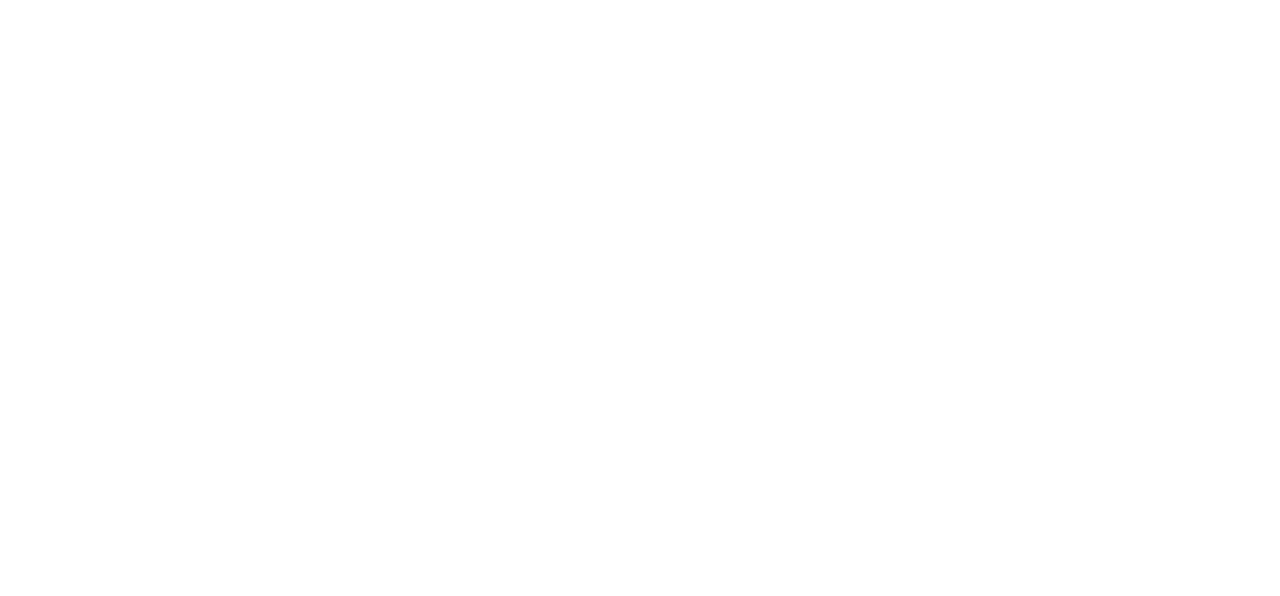
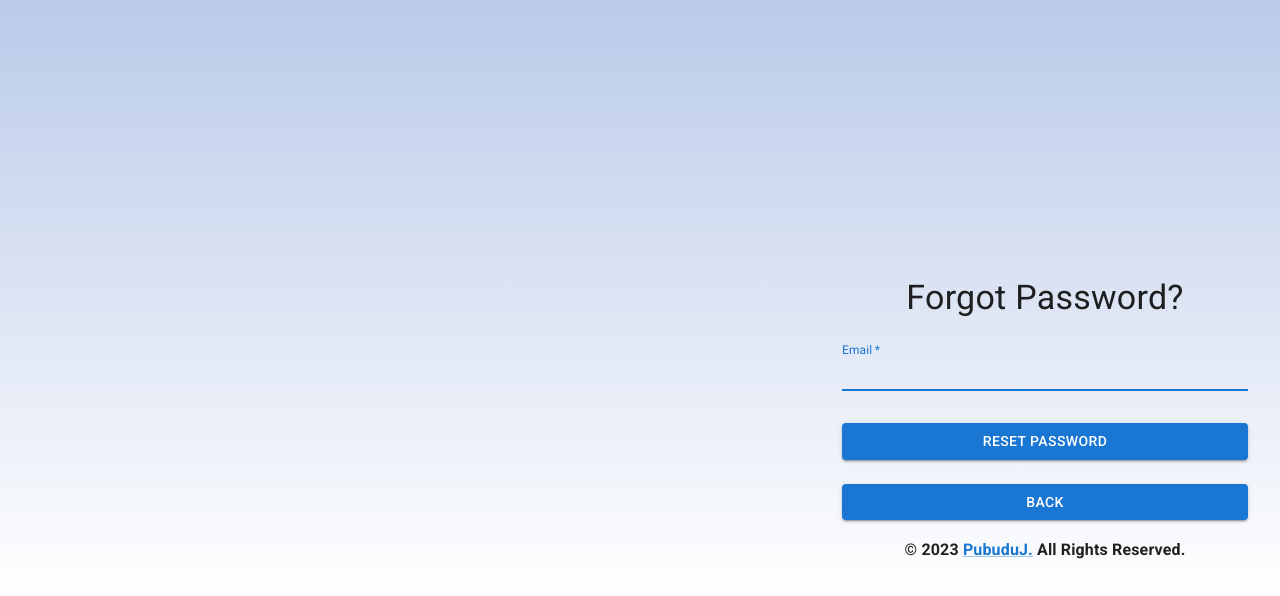
Before and after one commit to PubuduJ/user-authenticator-app-front-end, a React (Create React App) app: page /forgot-password in a window 1280 px wide. Shown: the part 204-800 px from the top of the page. Built offline with nearby package versions, Linux system fonts and the light colour scheme.

Commit message:
Create Forgot password ui layout

```diff
--- a/src/pages/auth/ForgotPassword.tsx
+++ b/src/pages/auth/ForgotPassword.tsx
@@ -1,7 +1,189 @@
+import {Box, Button, CircularProgress, Grid, TextField, Typography} from "@mui/material";
+import {Copyright} from "@mui/icons-material";
+import Link from "@mui/material/Link";
+import React, {useEffect, useState} from "react";
+import {useNavigate} from "react-router-dom";
+import {ToastData} from "../../components/common/Toast";
+
+type ErrorMsgType = {
+    emailError: string;
+}
+
 const ForgotPassword = () => {
+    const [loading, setLoading] = useState(false);
+    const [toastConfig, setToastConfig] = useState<ToastData>({ open: false, message: "", type: "success" });
+    const navigate = useNavigate();
+    const [error, setError] = useState<ErrorMsgType>({emailError: ""});
+
+    const handleSubmit = async (event: React.FormEvent<HTMLFormElement>) => {
+        setLoading(true);
+        event.preventDefault();
+        const data = new FormData(event.currentTarget);
+        console.log({
+            email: data.get('email')
+        });
+
+        // try {
+        //     const email = data.get('email')?.toString() ?? "";
+        //
+        //     if (email == "") {
+        //
+        //         setError((prevState: ErrorMsgType) => {
+        //             return { ...prevState, "emailError": "Email is required" }
+        //         });
+        //
+        //         return;
+        //     }
+        //
+        //     if (error.emailError !== "") {
+        //         // @ts-ignore
+        //         document.getElementById("email").focus();
+        //         return;
+        //     }
+        //
+        //     const resetResponse = await forgotPassword(email)
+        //
+        //     if ((typeof resetResponse == "string" && resetResponse === "Success")
+        //         || (typeof resetResponse === "object" && resetResponse.status == 200)) {
+        //         setToastConfig({
+        //             open: true,
+        //             message: "Your password reset request was success. Please check your inbox",
+        //             type: "success"
+        //         });
+        //
+        //         setTimeout(() => {
+        //             navigate("/signin");
+        //         }, 2000);
+        //
+        //     } else {
+        //         setToastConfig({
+        //             open: true,
+        //             message: resetResponse.message,
+        //             type: "error"
+        //         });
+        //     }
+        // } catch (error) {
+        //     console.log('[Error]', error);
+        //     if (error instanceof Error) {
+        //         setToastConfig({
+        //             open: true,
+        //             message: error.message,
+        //             type: "error"
+        //         });
+        //     }
+        // } finally {
+        //     setLoading(false);
+        // }
+    };
+
+    // Mobile screen auto-responsive code logic.
+    const [renderComponent, setRenderComponent] = useState("");
+    const [height, setHeight] = useState(window.innerHeight);
+    useEffect(() => {
+        const handleOrientationChange = () => {
+            if (window.matchMedia("(orientation: portrait)").matches) {
+                setRenderComponent("Mobile View");
+                if (height <= 1100) setHeight(window.innerHeight);
+                else setHeight(height);
+            } else {
+                setRenderComponent("Desktop View");
+                setHeight(window.innerHeight);
+            }
+        };
+
+        // Listen for orientation change event
+        window.addEventListener("resize", handleOrientationChange);
+
+        // Set initial text based on the current orientation
+        handleOrientationChange();
+
+        // Clean up event listener on unmount
+        return () => {
+            window.removeEventListener("resize", handleOrientationChange);
+        };
+    }, []);
+
     return (
         <>
-
+            <Box
+                sx={{background: 'linear-gradient(to bottom, #B5C6E7 20%, #FFFFFF 100%)'}}
+                position={"relative"}
+                width={"100vw"}
+                // Change code
+                height={(window.innerHeight <= 530) ? "520px" : height}
+            >
+                <Box
+                    width={(window.innerWidth > 600) ? "470px" : "auto"}
+                    bottom={0} right={0}
+                    position={"absolute"}
+                    padding={4}>
+                    <Typography variant='h4' align='center'>Forgot Password?</Typography>
+                    <Box component="form" noValidate onSubmit={handleSubmit} sx={{ mt: 1 }}>
+                        <TextField
+                            variant="standard"
+                            margin="normal"
+                            required
+                            fullWidth
+                            id="email"
+                            label="Email"
+                            name="email"
+                            autoComplete="email"
+                            autoFocus
+                            error={(error.emailError !== "")}
+                            helperText={error.emailError}
+                            onChange={(event: React.ChangeEvent<HTMLInputElement>) => {
+                                const { name, value } = event.target;
+                                if (value.trim() === "") {
+                                    setError((prevState: ErrorMsgType) => {
+                                        return { ...prevState, "emailError": "Email is required" }
+                                    });
+                                } if (!/^[a-zA-Z0-9.!#$%&'*+/=?^_`{|}~-]+@[a-zA-Z0-9-]+(?:\.[a-zA-Z0-9-]+)*$/.test(value)) {
+                                    setError((prevState: ErrorMsgType) => {
+                                        return { ...prevState, "emailError": "Enter valid email ID" }
+                                    });
+                                } else {
+                                    setError((prevState: ErrorMsgType) => {
+                                        return { ...prevState, "emailError": "" }
+                                    });
+                                }
+                            }}
+                        />
+                        <Button
+                            type="submit"
+                            fullWidth
+                            variant="contained"
+                            disabled={loading}
+                            sx={{ mt: 3, mb: 2 }}
+                        >
+                            Reset Password
+                        </Button>
+                        {loading && (
+                            <CircularProgress
+                                size={24}
+                                sx={{
+                                    color: "#005DFF",
+                                    position: 'absolute',
+                                    top: '50%',
+                                    left: '50%',
+                                    marginTop: '-12px',
+                                    marginLeft: '-12px',
+                                }}
+                            />
+                        )}
+                        <Button
+                            fullWidth
+                            variant="contained"
+                            sx={{ mt: 1, mb: 2 }}
+                            onClick={() => {
+                                navigate("/sign-in")
+                            }}
+                        >
+                            Back
+                        </Button>
+                        <Typography align={"center"} fontWeight={"bold"} variant={"subtitle1"}>© {new Date().getFullYear()} <Link href="https://www.linkedin.com/in/pubudujanith/">PubuduJ.</Link> All Rights Reserved.</Typography>
+                    </Box>
+                </Box>
+            </Box>
         </>
     )
 }
--- a/src/pages/auth/SignIn.tsx
+++ b/src/pages/auth/SignIn.tsx
@@ -3,6 +3,7 @@ import {Button, Checkbox, FormControlLabel, Grid, TextField, Typography} from "@
 import Link from "@mui/material/Link";
 import Toast, {ToastData} from "../../components/common/Toast";
 import {useEffect, useState} from "react";
+import {useNavigate} from "react-router-dom";
 
 type ErrorMsgType = {
     emailError: string;
@@ -15,6 +16,7 @@ const SignIn = () => {
     const [rememberMe, setRememberMe] = useState<boolean>(false);
     const [error, setError] = useState<ErrorMsgType>({emailError: " ", passwordError: " "});
     const [toastConfig, setToastConfig] = useState<ToastData>({ open: false, message: "", type: "success" });
+    const navigate = useNavigate();
 
     const handleSubmit = () => {
 
@@ -136,7 +138,9 @@ const SignIn = () => {
                                 />
                             </Grid>
                             <Grid item paddingY={1}>
-                                <Link href="#" variant="subtitle1" onClick={() => {}}>
+                                <Link href="#" variant="subtitle1" onClick={() => {
+                                    navigate("/forgot-password")
+                                }}>
                                     Forgot password?
                                 </Link>
                             </Grid>
```
